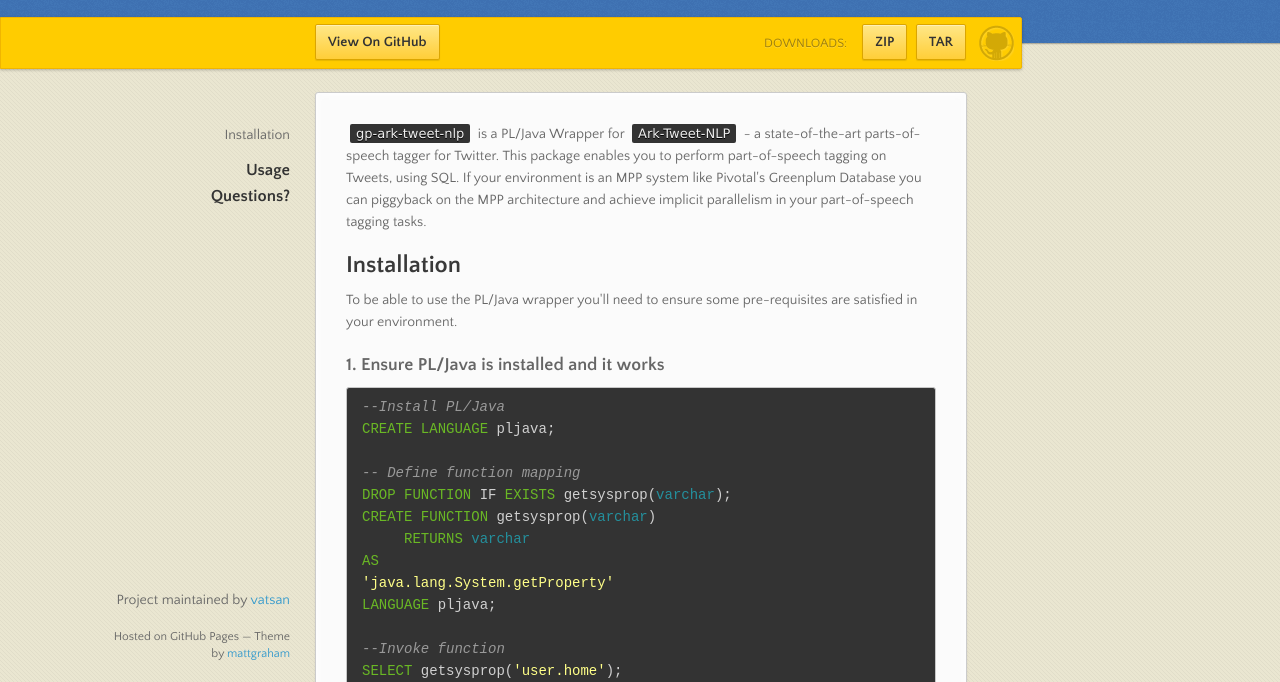
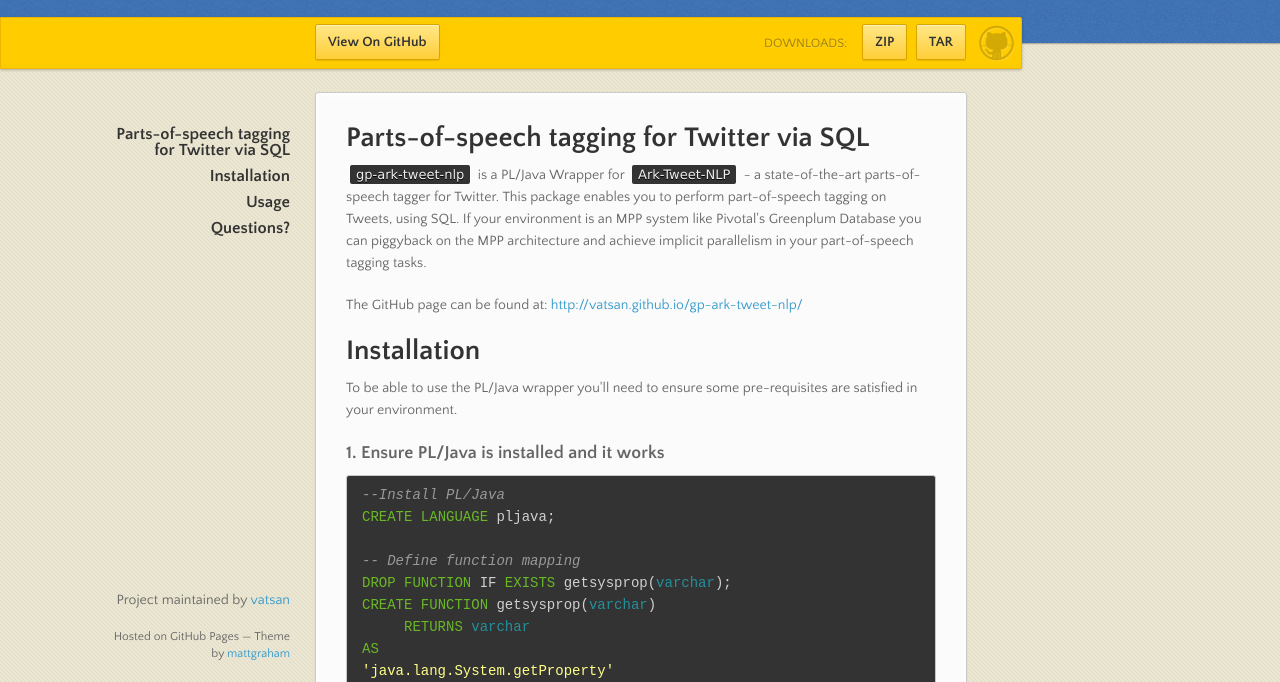
Before and after one commit to vatsan/gp-ark-tweet-nlp, a plain HTML site: page index.html in a window 1280 px wide. Shown: the part 98-780 px from the top of the page. Drawn offline with nearby package versions, Linux system fonts and the light colour scheme.

Commit message:
Create gh-pages branch via GitHub

```diff
--- a/index.html
+++ b/index.html
@@ -39,12 +39,17 @@
         <ul></ul>
       </nav>
       <section>
-        <p><code>gp-ark-tweet-nlp</code> is a PL/Java Wrapper for <a href="http://www.ark.cs.cmu.edu/TweetNLP/"><code>Ark-Tweet-NLP</code></a> - a state-of-the-art parts-of-speech tagger for Twitter.
+        <h1>
+<a name="parts-of-speech-tagging-for-twitter-via-sql" class="anchor" href="#parts-of-speech-tagging-for-twitter-via-sql"><span class="octicon octicon-link"></span></a>Parts-of-speech tagging for Twitter via SQL</h1>
+
+<p><code>gp-ark-tweet-nlp</code> is a PL/Java Wrapper for <a href="http://www.ark.cs.cmu.edu/TweetNLP/"><code>Ark-Tweet-NLP</code></a> - a state-of-the-art parts-of-speech tagger for Twitter.
 This package enables you to perform part-of-speech tagging on Tweets, using SQL. If your environment is an MPP system like Pivotal's Greenplum Database
 you can piggyback on the MPP architecture and achieve implicit parallelism in your part-of-speech tagging tasks.</p>
 
-<h2>
-<a name="installation" class="anchor" href="#installation"><span class="octicon octicon-link"></span></a>Installation</h2>
+<p>The GitHub page can be found at: <a href="http://vatsan.github.io/gp-ark-tweet-nlp/">http://vatsan.github.io/gp-ark-tweet-nlp/</a></p>
+
+<h1>
+<a name="installation" class="anchor" href="#installation"><span class="octicon octicon-link"></span></a>Installation</h1>
 
 <p>To be able to use the PL/Java wrapper you'll need to ensure some pre-requisites are satisfied in your environment.</p>
 
```
Also changed, not shown: params.json (+1 -1 lines).
